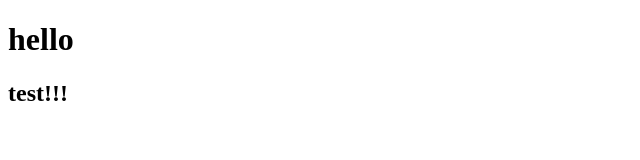
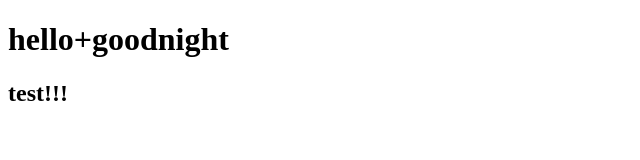
Before and after one commit to ima-yusuke/pulltest, a plain HTML site: page index.html in a window 1280 px wide. Shown: the whole page, without its empty margins (0-640 px from the left). Drawn offline with Linux system fonts and the light colour scheme.

Commit message:
sample commit

```diff
--- a/index.html
+++ b/index.html
@@ -6,7 +6,7 @@
     <title>Document</title>
 </head>
 <body>
-    <h1>hello</h1>
+    <h1>hello+goodnight</h1>
     <h2>test!!!</h2>
 </body>
 </html>
```
